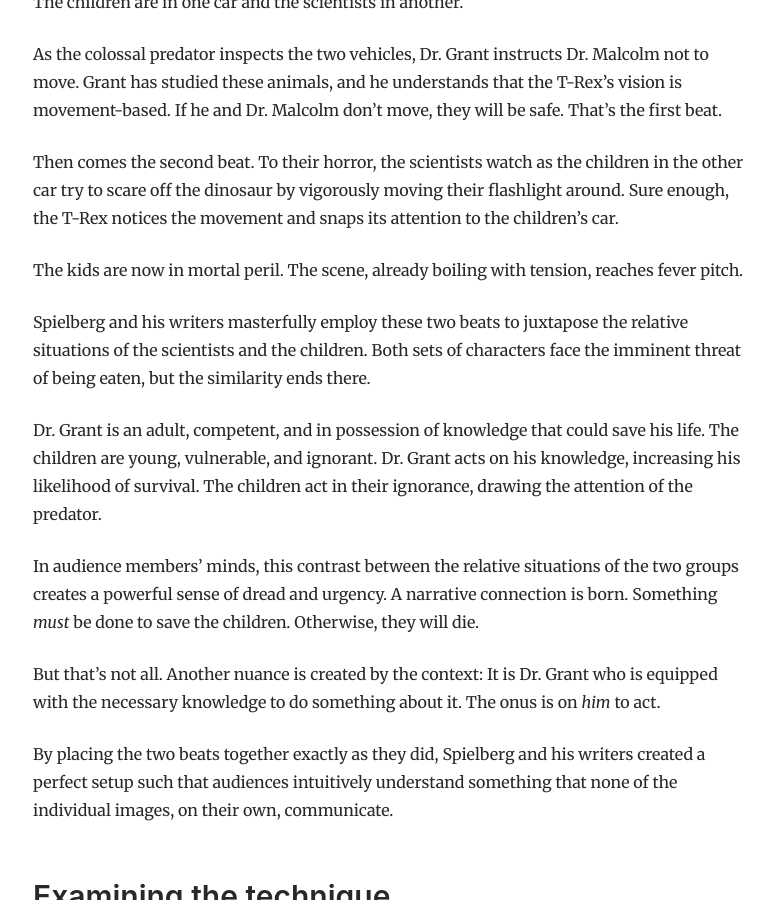
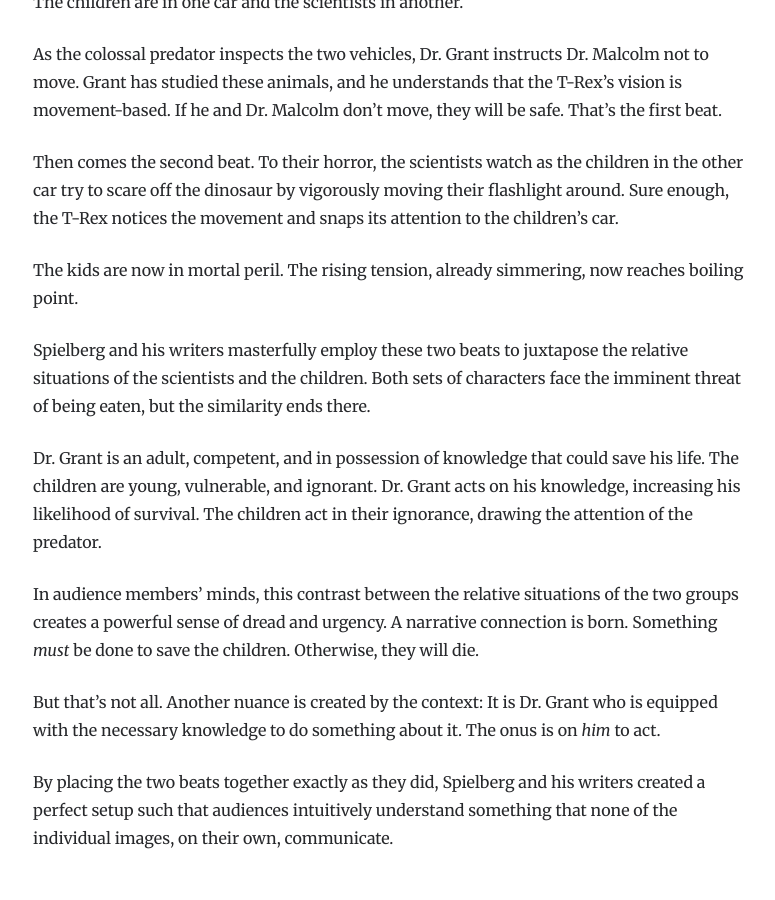
Before and after one commit to natelistrom/natelistrom.github.io, a Jekyll site: the page built from _posts/2022-12-19-comparison-creates-meaning.md, in a window 1280 px wide and 900 px high, scrolled down 3096 px. Shown: the whole window, without its empty margins (247-1022 px from the left). Built offline with Jekyll 4.4.1, drawn with Linux system fonts in a browser that asks for light colours.

Commit message:
Minor update to make wording better in comparison creates meaning note

```diff
--- a/_posts/2022-12-19-comparison-creates-meaning.md
+++ b/_posts/2022-12-19-comparison-creates-meaning.md
@@ -70,7 +70,7 @@ As the colossal predator inspects the two vehicles, Dr. Grant instructs Dr. Malc
 
 Then comes the second beat. To their horror, the scientists watch as the children in the other car try to scare off the dinosaur by vigorously moving their flashlight around. Sure enough, the T-Rex notices the movement and snaps its attention to the children's car.
 
-The kids are now in mortal peril. The scene, already boiling with tension, reaches fever pitch.
+The kids are now in mortal peril. The rising tension, already simmering, now reaches boiling point.
 
 Spielberg and his writers masterfully employ these two beats to juxtapose the relative situations of the scientists and the children. Both sets of characters face the imminent threat of being eaten, but the similarity ends there.
 
```
